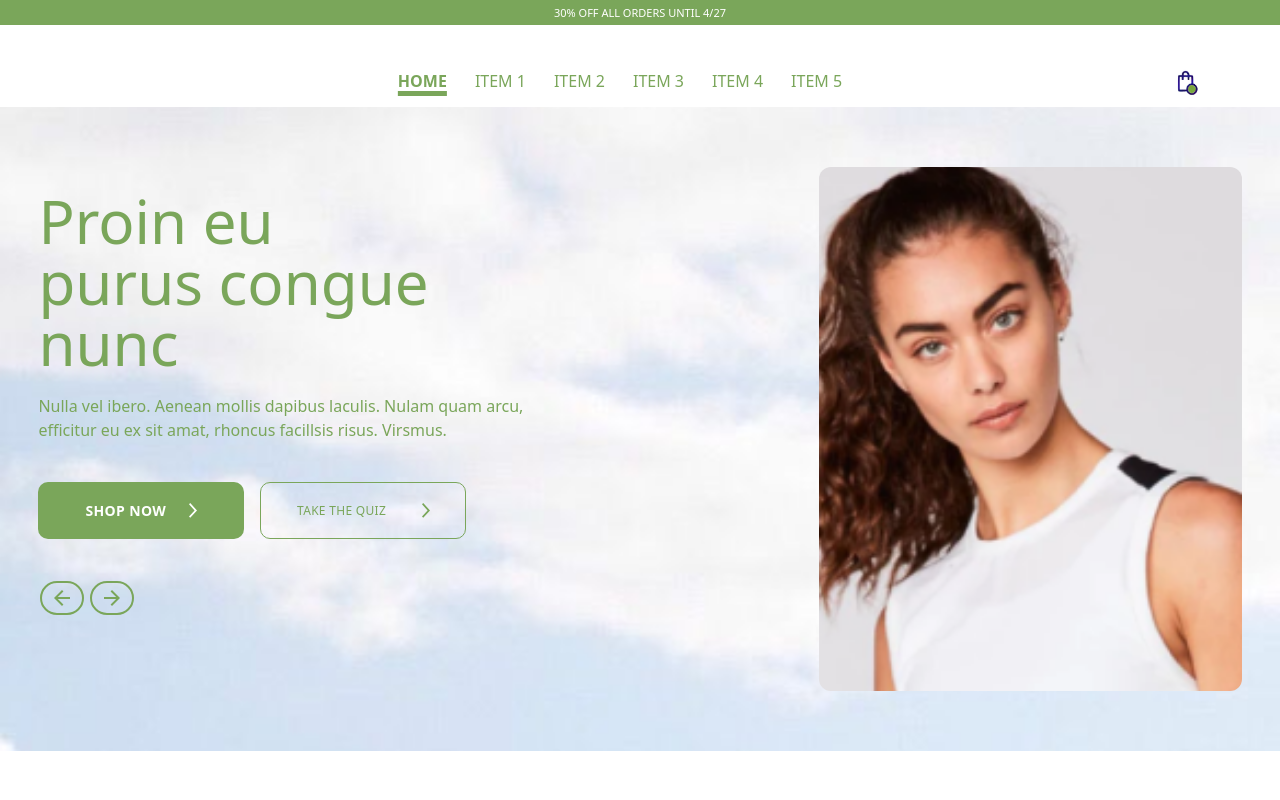
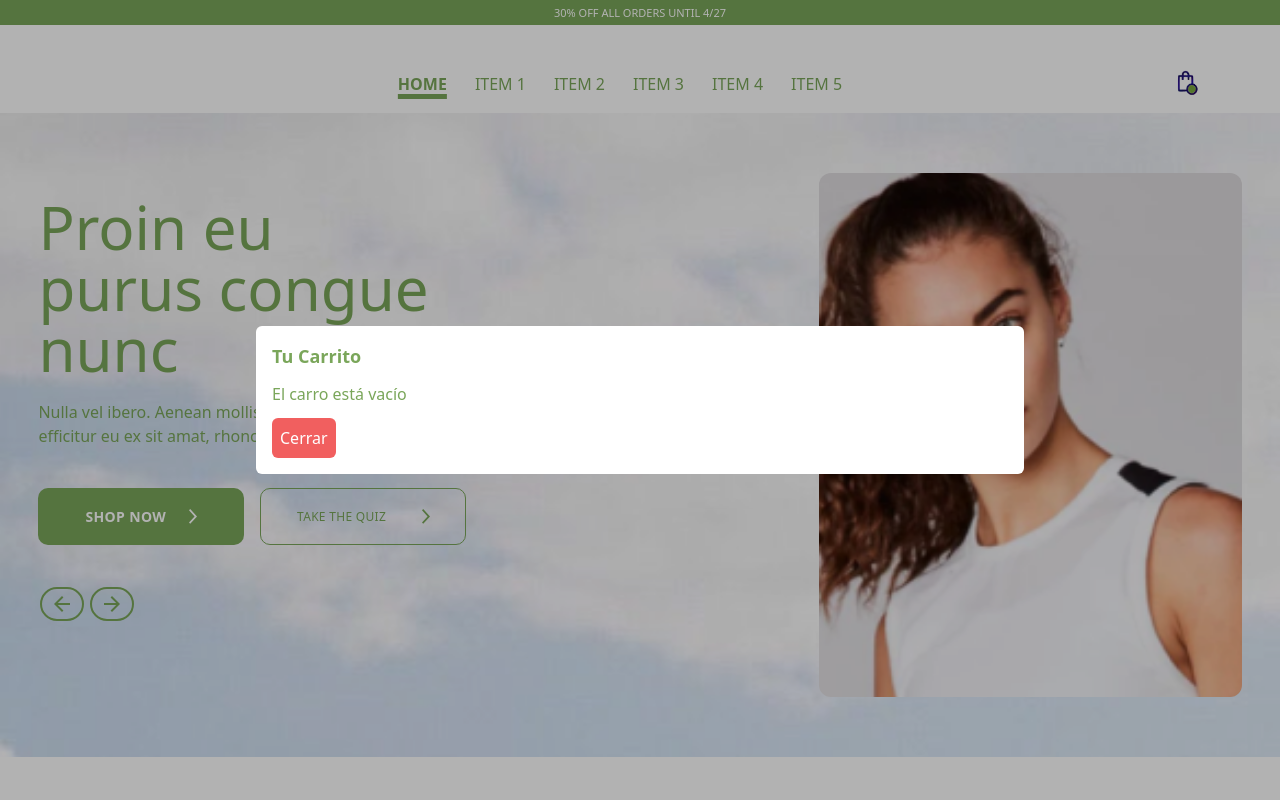
Before and after one commit to sergioAff/dango_ecommerce, a Next.js app: page / in a window 1280 px wide. Both pictures are taken after a click on the button 1185 px from the left and 81 px from the top of the page. Shown: the top 800 px of the page. Built offline with nearby package versions, Linux system fonts and the light colour scheme.

Commit message:
"Updated dependencies, added Redux toolkit, and modified components to use Redux"

```diff
--- a/src/app/layout.tsx
+++ b/src/app/layout.tsx
@@ -1,5 +1,7 @@
-import type { Metadata } from "next";
+import { Metadata } from "next";
 import { Header } from "@/components/header/Header";
+import { Cart } from "@/components/Cart";
+import { StoreProvider } from "@/components/StoreProvider";
 import "./globals.css";
 
 export const metadata: Metadata = {
@@ -17,9 +19,12 @@ export default function RootLayout({
 }>) {
   return (
     <html lang="en">
-      <body className={`antialiased`}>
-        <Header />
-        {children}
+      <body className="antialiased relative">
+        <StoreProvider>
+          <Header />
+          <Cart />
+          {children}
+        </StoreProvider>
       </body>
     </html>
   );
--- a/src/app/page.tsx
+++ b/src/app/page.tsx
@@ -8,7 +8,7 @@ import { ScrollButtonsMain } from "@/components/Main/ScrollButtonsMain";
 
 export default function Home() {
   return (
-    <main className="">
+    <main className="relative">
       <Hero />
       <div className="py-14 ">
         <h2 className="text-center font-bold text-3xl leading-10 text-primary/60">
@@ -32,6 +32,7 @@ export default function Home() {
                     {data.map((card) => (
                       <Card
                         key={card.id}
+                        id={card.id}
                         image={card.image}
                         price={card.price}
                       />
--- /dev/null
+++ b/src/components/Cart.tsx
@@ -0,0 +1,62 @@
+"use client";
+
+import { useSelector, useDispatch } from "react-redux";
+import { RootState } from "@/redux/store";
+import { removeItem, closeCart } from "@/redux/reducer";
+
+export const Cart: React.FC = () => {
+  const items = useSelector((state: RootState) => state.cart.items);
+  const isCartOpen = useSelector((state: RootState) => state.cart.isCartOpen);
+  const dispatch = useDispatch();
+
+  const handleRemove = (id: number) => {
+    dispatch(removeItem({ id }));
+  };
+
+  if (!isCartOpen) return null;
+
+  return (
+    <div className="fixed bg-black/30 inset-0 z-50 flex items-center justify-center">
+      <div className="bg-white rounded-md p-4 flex flex-col gap-3 items-start text-primary md:w-[60dvw]">
+        <h2 className="text-lg  font-bold">Tu Carrito</h2>
+        {items.length === 0 ? (
+          <p>El carro está vacío</p>
+        ) : (
+          <ul className=" flex flex-col gap-2 w-full ">
+            {items.map((item) => (
+              <li key={item.id} className="flex gap-2 justify-between w-full">
+                {`Producto ${item.id} - $${item.price} x ${item.quantity}`}
+                <button
+                  className="text-red-500"
+                  onClick={() => handleRemove(item.id)}
+                >
+                  Remove
+                </button>
+              </li>
+            ))}
+          </ul>
+        )}
+        {items.length > 0 && (
+          <div className="flex w-full justify-center pt-4">
+            <p>
+              Total: $
+              {Math.ceil(
+                items.reduce(
+                  (total, item) => total + item.price * item.quantity,
+                  0
+                ) * 100
+              ) / 100}
+            </p>
+          </div>
+        )}
+
+        <button
+          className="bg-red-500/85 rounded-md p-2 text-white"
+          onClick={() => dispatch(closeCart())}
+        >
+          Cerrar
+        </button>
+      </div>
+    </div>
+  );
+};
--- a/src/components/Main/Card.tsx
+++ b/src/components/Main/Card.tsx
@@ -1,25 +1,40 @@
+"use client";
+
 import Image from "next/image";
+import { useDispatch } from "react-redux";
+import { addItem, openCart } from "@/redux/reducer";
 
 interface CardInterface {
+  id: number;
   image: string;
-  price: string;
+  price: number;
 }
 
-export const Card = ({ image, price }: CardInterface) => {
+export const Card = ({ id, image, price }: CardInterface) => {
+  const dispatch = useDispatch();
+
+  const handleBuyNow = () => {
+    dispatch(addItem({ id, price, quantity: 1 }));
+    dispatch(openCart());
+  };
+
   return (
     <div className="w-full flex items-center justify-center">
       <div className="flex flex-col shadow-custom rounded-[20px] p-3 max-w-[154px] md:max-w-[223px] md:h-[324px]">
         <Image
           src={image}
-          alt={``}
+          alt={`imagen ${id}`}
           width={1000}
           height={1000}
           priority
           className="w-[136px] h-[173px] md:h-[255px] md:w-[193px] object-cover p-0.5"
         />
         <div className="flex flex-col gap-0.5 md:flex-row justify-between items-center pt-1.5 pb-1 md:pt-3">
-          <p>{price}</p>
-          <button className="bg-primary rounded-[14px] text-white h-[26px] w-[98px] text-shadow">
+          <p>${price}</p>
+          <button
+            className="bg-primary rounded-[14px] text-white h-[26px] w-[98px] text-shadow"
+            onClick={handleBuyNow}
+          >
             BUY NOW
           </button>
         </div>
--- /dev/null
+++ b/src/components/StoreProvider.tsx
@@ -0,0 +1,12 @@
+"use client";
+
+import { Provider } from "react-redux";
+import store from "@/redux/store";
+
+export function StoreProvider({
+  children,
+}: Readonly<{
+  children: React.ReactNode;
+}>) {
+  return <Provider store={store}>{children}</Provider>;
+}
--- a/src/components/header/Shopping.tsx
+++ b/src/components/header/Shopping.tsx
@@ -1,5 +1,21 @@
+"use client";
+
+import { useDispatch } from "react-redux";
+import { openCart } from "@/redux/reducer";
+
 export const Shopping = () => {
+  const dispatch = useDispatch();
+
+  const handleOpenCart = () => {
+    dispatch(openCart());
+  };
+
   return (
-    <button className="bg-[url('/Header/shopping.png')] bg-cover bg-center rounded-md w-10 h-10"></button>
+    <div>
+      <button
+        onClick={handleOpenCart}
+        className="bg-[url('/Header/shopping.png')] bg-cover bg-center rounded-md w-10 h-10"
+      ></button>
+    </div>
   );
 };
--- /dev/null
+++ b/src/redux/reducer.ts
@@ -0,0 +1,77 @@
+import { createSlice, PayloadAction } from "@reduxjs/toolkit";
+
+interface CartItem {
+  id: number;
+  price: number;
+  quantity: number;
+}
+
+interface CartState {
+  items: CartItem[];
+  isCartOpen: boolean;
+}
+
+const initialState: CartState = {
+  items: [],
+  isCartOpen: false,
+};
+
+const cartSlice = createSlice({
+  name: "cart",
+  initialState,
+  reducers: {
+    addItem: (state, action: PayloadAction<CartItem>) => {
+      const existingItem = state.items.find(
+        (item) => item.id === action.payload.id
+      );
+      if (existingItem) {
+        existingItem.quantity += action.payload.quantity || 1;
+      } else {
+        state.items.push({ ...action.payload, quantity: 1 });
+      }
+    },
+    removeItem: (state, action: PayloadAction<{ id: number }>) => {
+      const item = state.items.find((item) => item.id === action.payload.id);
+      if (item) {
+        if (item.quantity > 1) {
+          item.quantity -= 1; // Reduce solo una unidad
+        } else {
+          state.items = state.items.filter(
+            (item) => item.id !== action.payload.id
+          ); // Si la cantidad es 1, elimina el producto
+        }
+      }
+    },
+
+    updateQuantity: (
+      state,
+      action: PayloadAction<{ id: number; quantity: number }>
+    ) => {
+      const item = state.items.find((item) => item.id === action.payload.id);
+      if (item) {
+        item.quantity = action.payload.quantity;
+      }
+    },
+
+    toggleCart: (state) => {
+      state.isCartOpen = !state.isCartOpen;
+    },
+    openCart: (state) => {
+      state.isCartOpen = true;
+    },
+    closeCart: (state) => {
+      state.isCartOpen = false;
+    },
+  },
+});
+
+export const {
+  addItem,
+  removeItem,
+  updateQuantity,
+  toggleCart,
+  openCart,
+  closeCart,
+} = cartSlice.actions;
+
+export default cartSlice.reducer;
--- /dev/null
+++ b/src/redux/store.ts
@@ -0,0 +1,14 @@
+"use client";
+import { configureStore } from "@reduxjs/toolkit";
+import cartReducer from "./reducer";
+
+const store = configureStore({
+  reducer: {
+    cart: cartReducer,
+  },
+});
+
+export type RootState = ReturnType<typeof store.getState>;
+export type AppDispatch = typeof store.dispatch;
+
+export default store;
--- a/src/utils/CarsData.ts
+++ b/src/utils/CarsData.ts
@@ -2,79 +2,79 @@ export const CardsData = () => [
   [
     {
       id: 1,
-      price: "$176.98",
+      price: 176.98,
       image: "/Cards/card1.png",
     },
     {
       id: 2,
-      price: "$126.98",
+      price: 126.98,
       image: "/Cards/card2.png",
     },
     {
       id: 3,
-      price: "$136.98",
+      price: 136.98,
       image: "/Cards/card3.png",
     },
     {
       id: 4,
-      price: "$176.98",
+      price: 176.98,
       image: "/Cards/card4.png",
     },
     {
       id: 5,
-      price: "$156.98",
+      price: 156.98,
       image: "/Cards/card1.png",
     },
     {
       id: 6,
-      price: "$166.98",
+      price: 166.98,
       image: "/Cards/card2.png",
     },
     {
       id: 7,
-      price: "$176.98",
+      price: 176.98,
       image: "/Cards/card3.png",
     },
     {
       id: 8,
-      price: "$166.98",
+      price: 166.98,
       image: "/Cards/card2.png",
     },
   ],
   [
     {
       id: 9,
-      price: "$176.98",
+      price: 176.98,
       image: "/Cards/card1.png",
     },
     {
       id: 10,
-      price: "$156.98",
+      price: 156.98,
       image: "/Cards/card3.png",
     },
     {
       id: 11,
-      price: "$146.98",
+      price: 146.98,
       image: "/Cards/card4.png",
     },
     {
       id: 12,
-      price: "$126.98",
+      price: 126.98,
       image: "/Cards/card1.png",
     },
     {
       id: 13,
-      price: "$1716.98",
+      price: 1716.98,
       image: "/Cards/card2.png",
     },
     {
       id: 14,
-      price: "$156.98",
+      price: 156.98,
       image: "/Cards/card3.png",
     },
     {
       id: 15,
-      price: "$126.98",
+      price: 126.98,
       image: "/Cards/card4.png",
     },
   ],
```
Also changed, not shown: package.json (+5 -2 lines), 1 other file (tests, documents, lock files or other folders).
